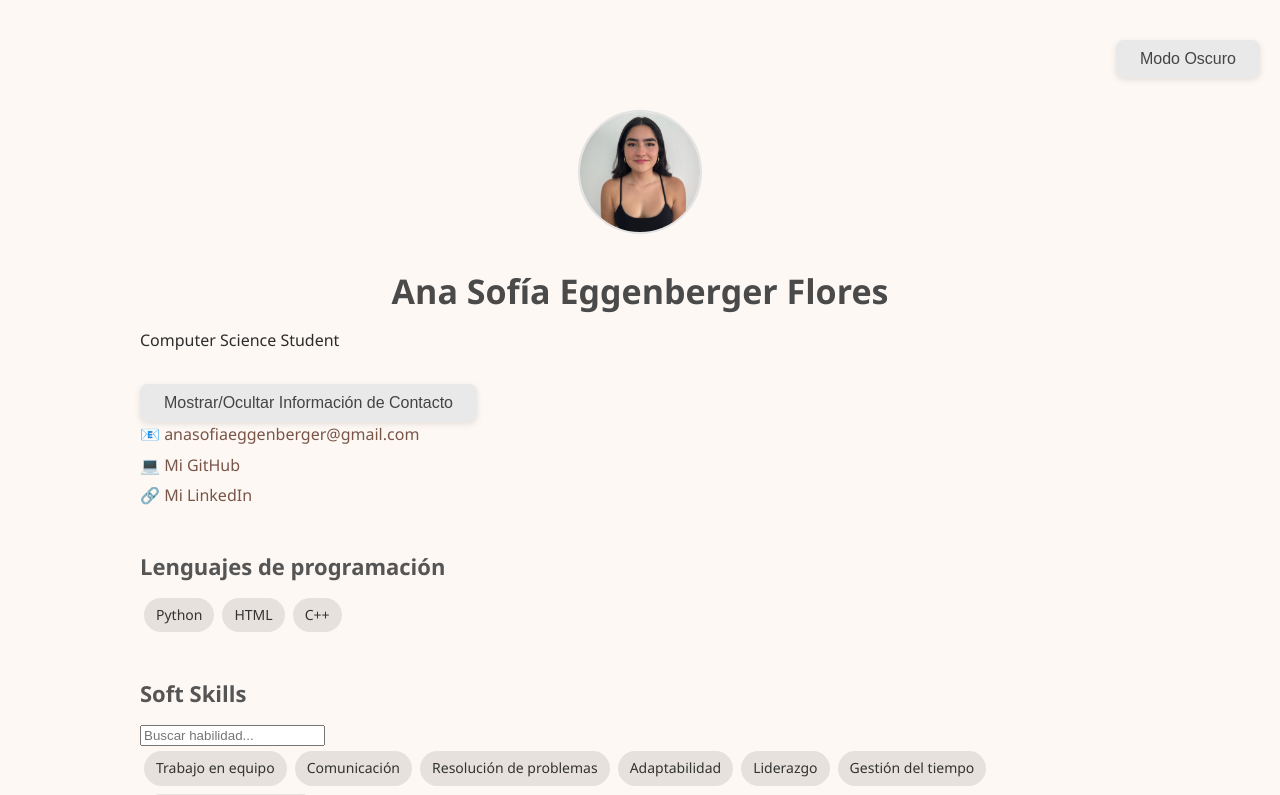
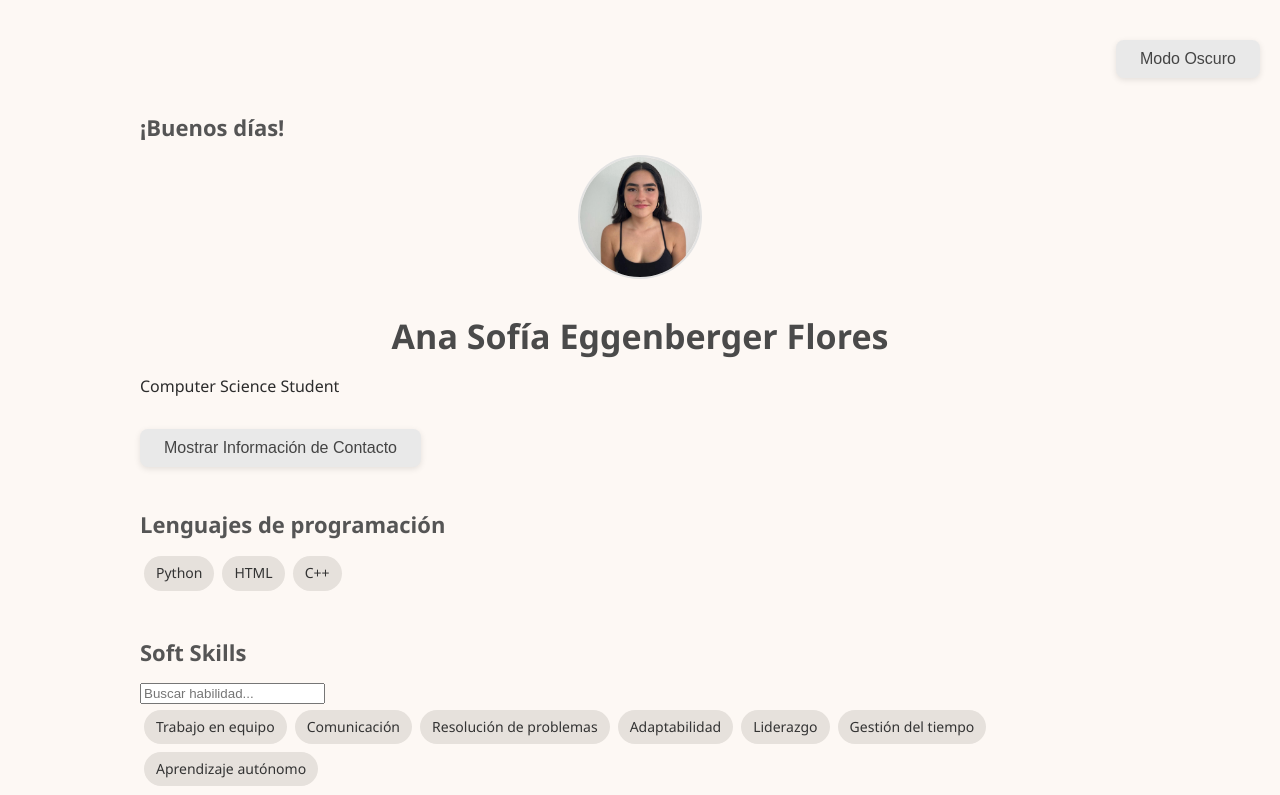
Before and after one commit to anasofiaeggenberger/Web-Development, an Angular app in the folder cv-angular/: page / in a window 1280 px wide. Shown: the top 795 px of the page. Built offline with nearby package versions, Linux system fonts and the light colour scheme.

Commit message:
Componentes dinámicos JavaScript

```diff
--- a/cv-angular/src/app/app.module.ts
+++ b/cv-angular/src/app/app.module.ts
@@ -1,5 +1,6 @@
 import { NgModule } from '@angular/core';
 import { BrowserModule } from '@angular/platform-browser';
+import { FormsModule } from '@angular/forms';
 
 import { AppComponent } from './app.component';
 import { HeaderComponent } from './components/header/header.component';
@@ -22,7 +23,8 @@ import { FooterComponent } from './components/footer/footer.component';
     FooterComponent
   ],
   imports: [
-    BrowserModule
+    BrowserModule,
+    FormsModule
   ],
   providers: [],
   bootstrap: [AppComponent]
--- a/cv-angular/src/app/components/contacto/contacto.component.html
+++ b/cv-angular/src/app/components/contacto/contacto.component.html
@@ -1,9 +1,11 @@
 <div class="text-center">
-    <button class="btn btn-outline-dark mb-3" onclick="toggleContacto()">Mostrar/Ocultar Información de Contacto</button>
-  </div>
+  <button class="btn btn-outline-dark mb-3" (click)="toggleContacto()">
+    {{ mostrarContacto ? 'Ocultar' : 'Mostrar' }} Información de Contacto
+  </button>
+</div>
 
-  <div class="info-personal text-center" id="info-contacto">
-    <a href="mailto:anasofiaeggenberger@gmail.com">📧 anasofiaeggenberger@gmail.com</a>
-    <a href="https://github.com/anasofiaeggenberger" target="_blank">💻 Mi GitHub</a>
-    <a href="https://www.linkedin.com/in/ana-sof%C3%ADa-eggenberger-a945932b2/?trk=opento_sprofile_topcard" target="_blank">🔗 Mi LinkedIn</a>
-  </div>
+<div class="info-personal text-center" *ngIf="mostrarContacto">
+  <a href="mailto:anasofiaeggenberger@gmail.com">📧 anasofiaeggenberger@gmail.com</a>
+  <a href="https://github.com/anasofiaeggenberger" target="_blank">💻 Mi GitHub</a>
+  <a href="https://www.linkedin.com/in/ana-sof%C3%ADa-eggenberger-a945932b2/?trk=opento_sprofile_topcard" target="_blank">🔗 Mi LinkedIn</a>
+</div>
--- a/cv-angular/src/app/components/contacto/contacto.component.ts
+++ b/cv-angular/src/app/components/contacto/contacto.component.ts
@@ -6,5 +6,9 @@ import { Component } from '@angular/core';
   styleUrls: ['./contacto.component.css']
 })
 export class ContactoComponent {
+  mostrarContacto = false;
 
+  toggleContacto() {
+    this.mostrarContacto = !this.mostrarContacto;
+  }
 }
--- a/cv-angular/src/app/components/header/header.component.html
+++ b/cv-angular/src/app/components/header/header.component.html
@@ -1,7 +1,7 @@
 <button class="btn btn-outline-dark boton-darkmode" onclick="document.body.classList.toggle('dark-mode')">Modo Oscuro</button>
 
 <div class="saludo-dinamico text-center mt-4">
-  <h2 id="saludo"></h2>
+  <h2>{{ saludo }}</h2>
 </div>
 
 <div class="text-center">
--- a/cv-angular/src/app/components/header/header.component.ts
+++ b/cv-angular/src/app/components/header/header.component.ts
@@ -1,10 +1,21 @@
-import { Component } from '@angular/core';
+import { Component, OnInit } from '@angular/core';
 
 @Component({
   selector: 'app-header',
   templateUrl: './header.component.html',
   styleUrls: ['./header.component.css']
 })
-export class HeaderComponent {
+export class HeaderComponent implements OnInit {
+  saludo: string = '';
 
+  ngOnInit(): void {
+    const hora = new Date().getHours();
+    if (hora < 12) {
+      this.saludo = '¡Buenos días!';
+    } else if (hora < 18) {
+      this.saludo = '¡Buenas tardes!';
+    } else {
+      this.saludo = '¡Buenas noches!';
+    }
+  }
 }
--- a/cv-angular/src/app/components/skills/skills.component.html
+++ b/cv-angular/src/app/components/skills/skills.component.html
@@ -9,14 +9,8 @@
 
 <div class="seccion">
   <h3>Soft Skills</h3>
-    <input type="text" id="buscadorHabilidad" class="form-control mb-3" placeholder="Buscar habilidad..." onkeyup="filtrarHabilidades()">
+  <input type="text" class="form-control mb-3" [(ngModel)]="filtro" placeholder="Buscar habilidad...">
   <div class="badges" id="listaHabilidades">
-      <span class="badge text-bg-secondary">Trabajo en equipo</span>
-      <span class="badge text-bg-secondary">Comunicación</span>
-      <span class="badge text-bg-secondary">Resolución de problemas</span>
-      <span class="badge text-bg-secondary">Adaptabilidad</span>
-      <span class="badge text-bg-secondary">Liderazgo</span>
-      <span class="badge text-bg-secondary">Gestión del tiempo</span>
-      <span class="badge text-bg-secondary">Aprendizaje autónomo</span>
+    <span class="badge text-bg-secondary" *ngFor="let h of habilidadesFiltradas">{{ h }}</span>
   </div>
 </div>
--- a/cv-angular/src/app/components/skills/skills.component.ts
+++ b/cv-angular/src/app/components/skills/skills.component.ts
@@ -6,5 +6,21 @@ import { Component } from '@angular/core';
   styleUrls: ['./skills.component.css']
 })
 export class SkillsComponent {
+  habilidades: string[] = [
+    'Trabajo en equipo',
+    'Comunicación',
+    'Resolución de problemas',
+    'Adaptabilidad',
+    'Liderazgo',
+    'Gestión del tiempo',
+    'Aprendizaje autónomo'
+  ];
 
+  filtro: string = '';
+
+  get habilidadesFiltradas() {
+    return this.habilidades.filter(habilidad =>
+      habilidad.toLowerCase().includes(this.filtro.toLowerCase())
+    );
+  }
 }
```
Lines whose indentation alone changed are shown as unchanged.
